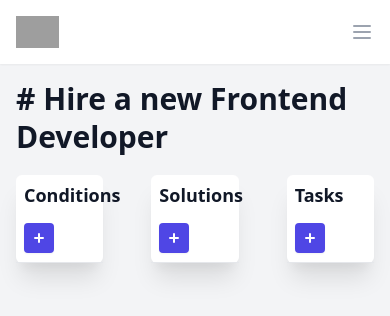
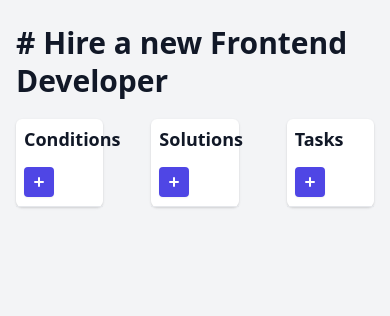
Before and after one commit to stankosy/ClarityBoard, a React (Create React App) app: page / in a window 390 px wide. Shown: the top 316 px of the page. Built offline with nearby package versions, Linux system fonts and the light colour scheme; grey boxes are pictures that could not be loaded.

Commit message:
IMplemented dashboard view

```diff
--- a/public/index.html
+++ b/public/index.html
@@ -1,5 +1,5 @@
 <!DOCTYPE html>
-<html lang="en">
+<html lang="en" class="h-full bg-gray-100">
   <head>
     <meta charset="utf-8" />
     <link rel="icon" href="%PUBLIC_URL%/favicon.ico" />
@@ -26,7 +26,7 @@
     -->
     <title>React App</title>
   </head>
-  <body>
+  <body class="h-full">
     <noscript>You need to enable JavaScript to run this app.</noscript>
     <div id="root"></div>
     <!--
--- a/src/App.js
+++ b/src/App.js
@@ -1,8 +1,10 @@
 import NavigationBar from "./components/NavigationBar";
 import ItemsList from "./components/ItemsList";
 import DashboardTitle from "./components/DashboardTitle";
-import { useState } from "react/cjs/react.development";
 import ListsContext from "./context/lists-context";
+
+import { useState } from "react";
+import { MenuIcon } from "@heroicons/react/outline";
 
 const getLocalStorageList = (listType) => {
   return JSON.parse(localStorage.getItem(listType)) || [];
@@ -53,16 +55,81 @@ export default function App() {
     });
     saveLocalStorageList("items", [...localStorageItemsList, newListItem]);
   };
+  const [sidebarOpen, setSidebarOpen] = useState(false);
 
   return (
-    <div className="min-h-screen bg-gray-100">
+    //     <div className="min-h-screen bg-gray-100">
+    //       <NavigationBar />
+    //       <div className="py-4">
+    //         <header>
+    //           <DashboardTitle title="# Hire a new Frontend Developer" />
+    //         </header>
+
+    //         <main>
+    //           <ListsContext.Provider
+    //             value={{
+    //               itemsList: itemsList,
+    //               addNewListItem: addNewListItem,
+    //               updateItem: updateItem,
+    //               selectCondition: (id) => {
+    //                 setSelectedCondition(id);
+    //                 updateSelectedRelationship(
+    //                   "index",
+    //                   id,
+    //                   localStorageSelectedItems
+    //                 );
+    //                 setSelectedSolution(localStorageSelectedItems[id]);
+    //               },
+    //               selectSolution: (id) => {
+    //                 setSelectedSolution(id);
+    //                 updateSelectedRelationship(
+    //                   selectedCondition,
+    //                   id,
+    //                   localStorageSelectedItems
+    //                 );
+    //               },
+    //               selectedCondition: selectedCondition,
+    //               selectedSolution: selectedSolution,
+    //             }}
+    //           >
+    //             <div className="mx-auto sm:px-6 lg:px-8 grid grid-cols-3 gap-4">
+    //               <ItemsList
+    //                 listType="condition"
+    //                 itemsList={filterListItems(itemsList, "listType", "condition")}
+    //               />
+    //               <ItemsList
+    //                 listType="solution"
+    //                 parentId={selectedCondition}
+    //                 itemsList={filterListItems(
+    //                   itemsList,
+    //                   "parentId",
+    //                   selectedCondition
+    //                 )}
+    //               />
+    //               <ItemsList
+    //                 listType="task"
+    //                 parentId={selectedSolution}
+    //                 itemsList={filterListItems(
+    //                   itemsList,
+    //                   "parentId",
+    //                   selectedSolution
+    //                 )}
+    //                 includeCheckbox={true}
+    //               />
+    //             </div>
+    //           </ListsContext.Provider>
+    //         </main>
+    //       </div>
+    //     </div>
+    //   );
+    // }
+
+    <div>
       <NavigationBar />
-      <div className="py-4">
-        <header>
+      <div className="md:pl-64 flex flex-col flex-1">
+        <main className="flex-1">
+          <div className="py-6">
             <DashboardTitle title="# Hire a new Frontend Developer" />
-        </header>
-
-        <main>
             <ListsContext.Provider
               value={{
                 itemsList: itemsList,
@@ -92,7 +159,11 @@ export default function App() {
               <div className="mx-auto sm:px-6 lg:px-8 grid grid-cols-3 gap-4">
                 <ItemsList
                   listType="condition"
-                itemsList={filterListItems(itemsList, "listType", "condition")}
+                  itemsList={filterListItems(
+                    itemsList,
+                    "listType",
+                    "condition"
+                  )}
                 />
                 <ItemsList
                   listType="solution"
@@ -115,6 +186,7 @@ export default function App() {
                 />
               </div>
             </ListsContext.Provider>
+          </div>
         </main>
       </div>
     </div>
--- a/src/components/ItemsList.js
+++ b/src/components/ItemsList.js
@@ -23,7 +23,7 @@ export default function ItemsList(props) {
 
   return (
     <div className="px-4 py-5 sm:px-0">
-      <div className="bg-white shadow-xl rounded-md">
+      <div className="bg-white shadow rounded-md">
         <div className=" px-4 py-2 border-b border-gray-200 sm:px-6 ">
           <div className="-ml-6 -mt-4 flex justify-between items-center flex-wrap sm:flex-nowrap">
             <div className="ml-4 mt-4">
@@ -92,9 +92,9 @@ export default function ItemsList(props) {
                     <div className="min-w-0 flex-1"></div>
                   </div>
                 </li>
-                {!listItem.listType == "item" && listItem.progress_percent && (
+                {listItem.listType != "item" && listItem.progress_percent ? (
                   <ItemProgressBar percent={listItem.progress_percent * 100} />
-                )}
+                ) : <></> }
               </>
             ))}
             {cardInputVisible && (
--- a/src/components/NavigationBar.js
+++ b/src/components/NavigationBar.js
@@ -1,9 +1,21 @@
-import { Disclosure } from "@headlessui/react";
-import { MenuIcon, XIcon } from "@heroicons/react/outline";
+
+import {
+  CalendarIcon,
+  ChartBarIcon,
+  FolderIcon,
+  HomeIcon,
+  InboxIcon,
+  UsersIcon,
+} from '@heroicons/react/outline'
 
 const navigation = [
-  { name: "Objectives", href: "#", current: true },
-];
+  { name: 'Dashboard', href: '#', icon: HomeIcon, current: true },
+  { name: 'Team', href: '#', icon: UsersIcon, current: false },
+  { name: 'Projects', href: '#', icon: FolderIcon, current: false },
+  { name: 'Calendar', href: '#', icon: CalendarIcon, current: false },
+  { name: 'Documents', href: '#', icon: InboxIcon, current: false },
+  { name: 'Reports', href: '#', icon: ChartBarIcon, current: false },
+]
 
 function classNames(...classes) {
   return classes.filter(Boolean).join(" ");
@@ -11,78 +23,40 @@ function classNames(...classes) {
 
 export default function NavigationBar() {
   return (
-    <Disclosure as="nav" className="bg-white shadow-sm">
-      {({ open }) => (
-        <>
-          <div className="max-w-7xl mx-auto px-4 sm:px-6 lg:px-8">
-            <div className="flex justify-between h-16">
-              <div className="flex">
-                <div className="flex-shrink-0 flex items-center">
-                  <img
-                    className="block lg:hidden h-8 w-auto"
-                    src="https://tailwindui.com/img/logos/workflow-mark-indigo-600.svg"
-                    alt="Workflow"
-                  />
-                  <img
-                    className="hidden lg:block h-8 w-auto"
-                    src="https://tailwindui.com/img/logos/workflow-logo-indigo-600-mark-gray-800-text.svg"
-                    alt="Workflow"
-                  />
+    <div className="hidden md:flex md:w-64 md:flex-col md:fixed md:inset-y-0">
+      {/* Sidebar component, swap this element with another sidebar if you like */}
+      <div className="flex-1 flex flex-col min-h-0 border-r border-gray-200 bg-white">
+        <div className="flex-1 flex flex-col pt-5 pb-4 overflow-y-auto">
+          <div className="flex items-center flex-shrink-0 px-4">
+          <h1>ClarityBoard</h1>
           </div>
-                <div className="hidden sm:-my-px sm:ml-6 sm:flex sm:space-x-8">
+          <nav className="mt-5 flex-1 px-2 bg-white space-y-1">
             {navigation.map((item) => (
               <a
                 key={item.name}
                 href={item.href}
                 className={classNames(
                   item.current
-                          ? "border-indigo-500 text-gray-900"
-                          : "border-transparent text-gray-500 hover:text-gray-700 hover:border-gray-300",
-                        "inline-flex items-center px-1 pt-1 border-b-2 text-sm font-medium"
+                    ? "bg-gray-100 text-gray-900"
+                    : "text-gray-600 hover:bg-gray-50 hover:text-gray-900",
+                  "group flex items-center px-2 py-2 text-sm font-medium rounded-md"
                 )}
-                      aria-current={item.current ? "page" : undefined}
               >
+                <item.icon
+                  className={classNames(
+                    item.current
+                      ? "text-gray-500"
+                      : "text-gray-400 group-hover:text-gray-500",
+                    "mr-3 flex-shrink-0 h-6 w-6"
+                  )}
+                  aria-hidden="true"
+                />
                 {item.name}
               </a>
             ))}
-                </div>
-              </div>
-              <div className="hidden sm:ml-6 sm:flex sm:items-center"></div>
-              <div className="-mr-2 flex items-center sm:hidden">
-                {/* Mobile menu button */}
-                <Disclosure.Button className="bg-white inline-flex items-center justify-center p-2 rounded-md text-gray-400 hover:text-gray-500 hover:bg-gray-100 focus:outline-none focus:ring-2 focus:ring-offset-2 focus:ring-indigo-500">
-                  <span className="sr-only">Open main menu</span>
-                  {open ? (
-                    <XIcon className="block h-6 w-6" aria-hidden="true" />
-                  ) : (
-                    <MenuIcon className="block h-6 w-6" aria-hidden="true" />
-                  )}
-                </Disclosure.Button>
+          </nav>
         </div>
       </div>
     </div>
-
-          <Disclosure.Panel className="sm:hidden">
-            <div className="pt-2 pb-3 space-y-1">
-              {navigation.map((item) => (
-                <a
-                  key={item.name}
-                  href={item.href}
-                  className={classNames(
-                    item.current
-                      ? "bg-indigo-50 border-indigo-500 text-indigo-700"
-                      : "border-transparent text-gray-600 hover:bg-gray-50 hover:border-gray-300 hover:text-gray-800",
-                    "block pl-3 pr-4 py-2 border-l-4 text-base font-medium"
-                  )}
-                  aria-current={item.current ? "page" : undefined}
-                >
-                  {item.name}
-                </a>
-              ))}
-            </div>
-          </Disclosure.Panel>
-        </>
-      )}
-    </Disclosure>
   );
 }
```
Lines whose indentation alone changed are shown as unchanged.
